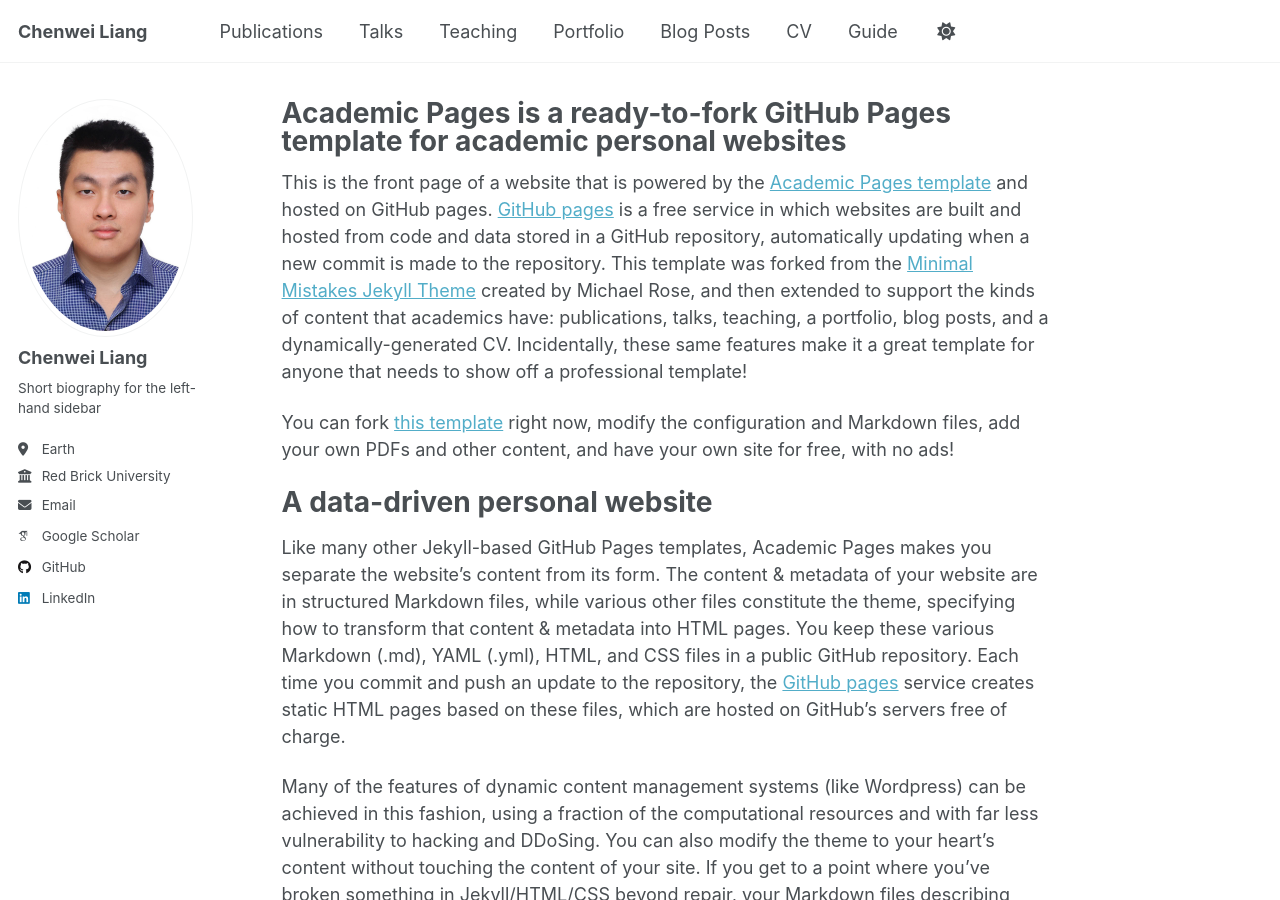
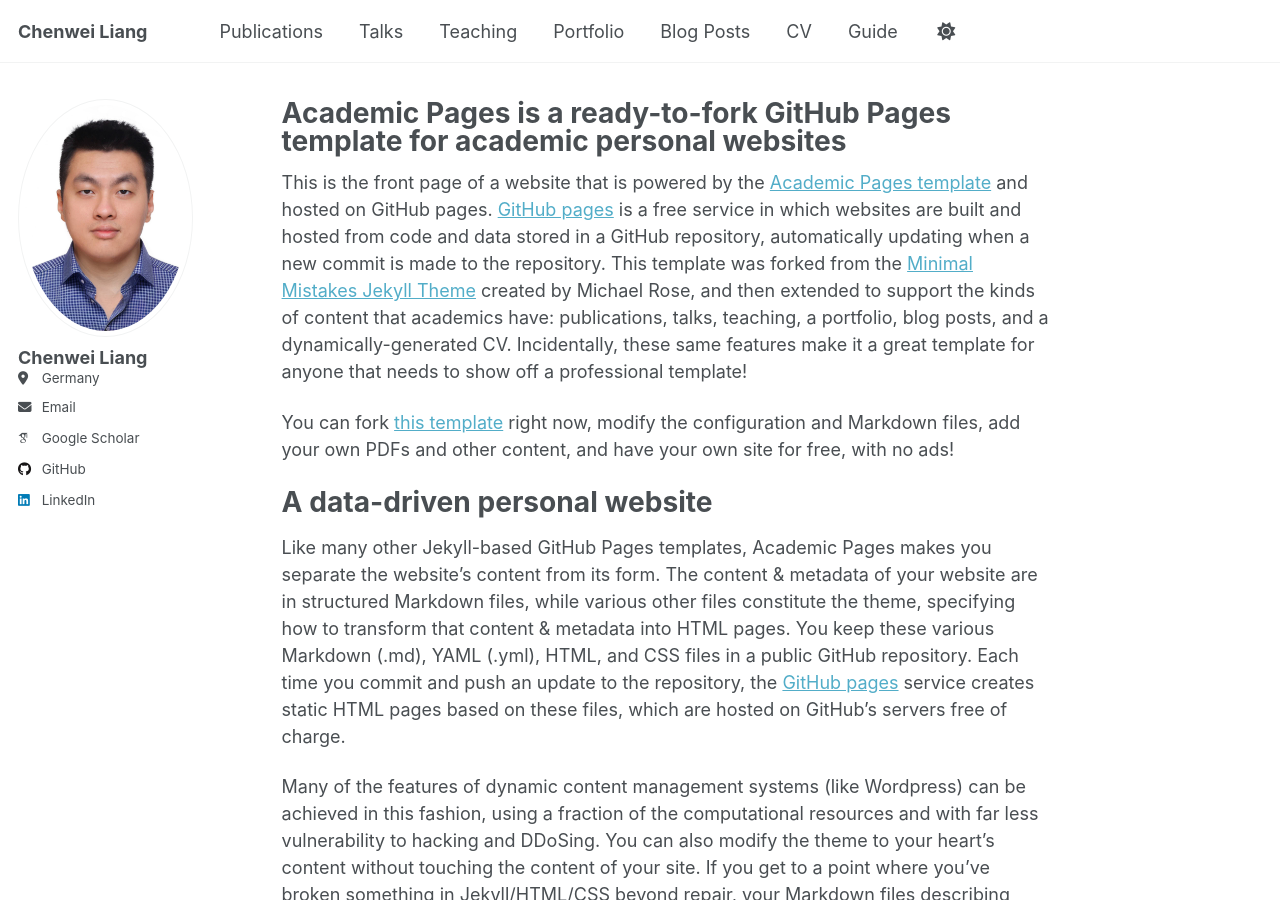
Before and after one commit to Chenwei-Liang/Chenwei-Liang.github.io, a Jekyll site: the page built from _pages/about.md, in a window 1280 px wide and 900 px high. Built offline with Jekyll 4.4.1, drawn with Linux system fonts in a browser that asks for light colours; some web fonts are replaced; a script that is not in the unit is left out.

Commit message:
Update _config.yml

```diff
--- a/_config.yml
+++ b/_config.yml
@@ -25,11 +25,11 @@ author:
   avatar           : "photo.jpg"
   name             : "Chenwei Liang"
   pronouns         : # example: "she/her"
-  bio              : "Short biography for the left-hand sidebar"
-  location         : "Earth"
-  employer         : "Red Brick University"
+  bio              :
+  location         : "Germany"
+  employer         :
   uri              : # URL
-  email            : "none@example.org"
+  email            : "chenwei_liang@outlook.com"
 
   # Academic websites
   academia         : # URL
```
